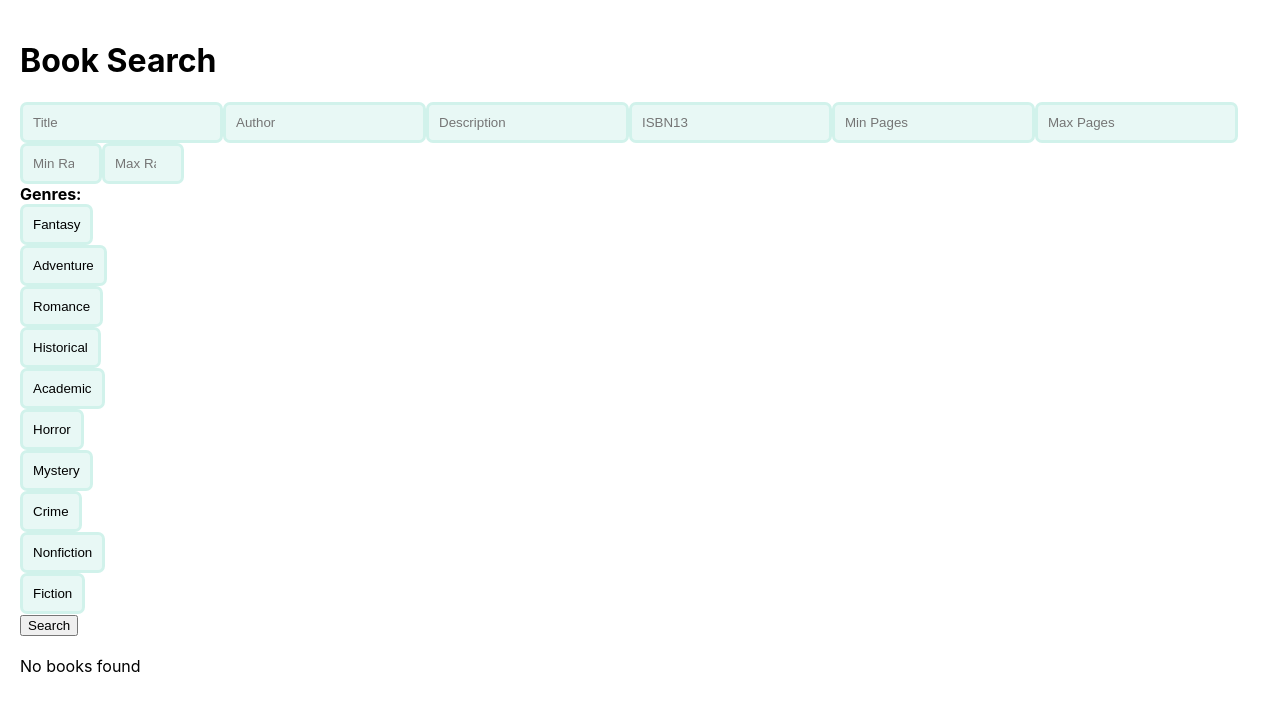
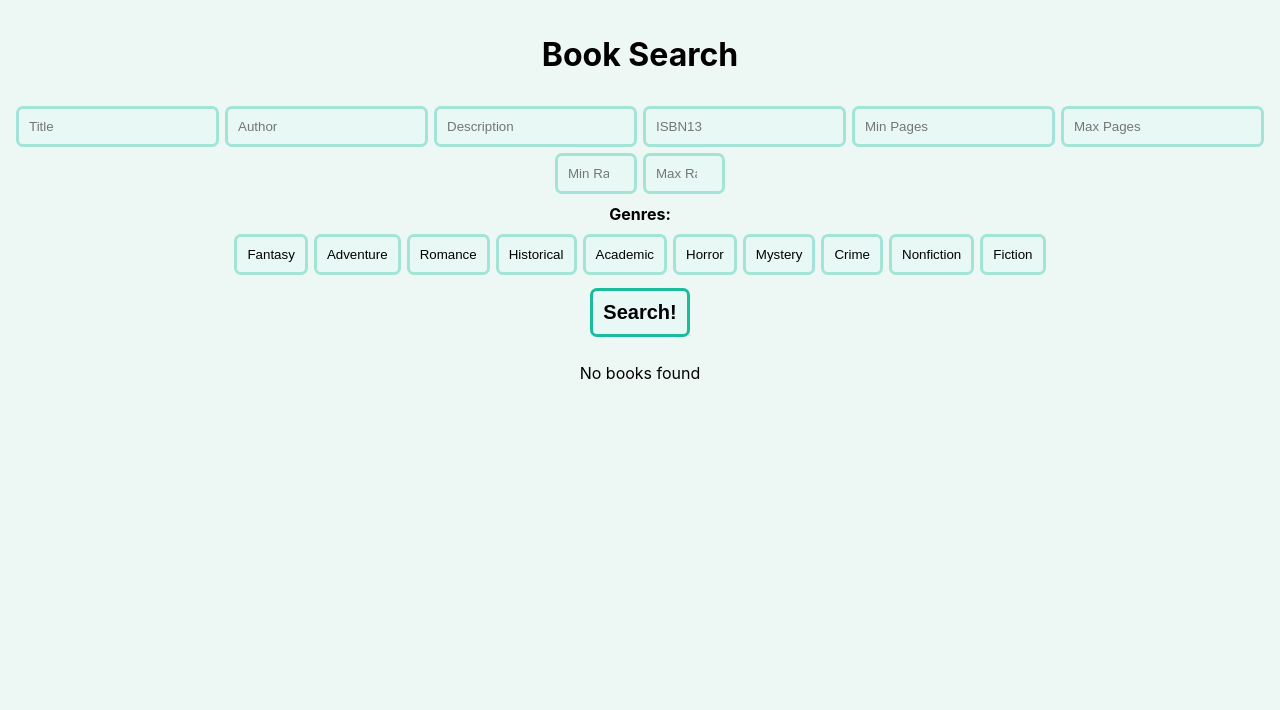
Before and after one commit to GeneralMari0/COMP455---Final-Project, a React (Create React App) app in the folder frontend/: page / in a window 1280 px wide. Shown: the top 710 px of the page. Built offline with nearby package versions, Linux system fonts and the light colour scheme.

Commit message:
Many more style changes

```diff
--- a/frontend/src/App.js
+++ b/frontend/src/App.js
@@ -37,7 +37,7 @@ const App = () => {
     };
 
     return (
-        <div style={{ padding: '20px' }}>
+        <div>
             <h1>Book Search</h1>
             <SearchPanel onSearch={getBooks} />
             <BookResults books={books} />
--- a/frontend/src/components/BookResults.js
+++ b/frontend/src/components/BookResults.js
@@ -61,7 +61,7 @@ const BookResults = ({ books }) => {
                             <p>
                                 <strong>ISBN13:</strong> {book.isbn13}
                             </p>
-                            <p>
+                            <p class="description">
                                 <strong>Description:</strong> {book.description}
                             </p>
                             {book.link && (
--- a/frontend/src/components/SearchPanel.js
+++ b/frontend/src/components/SearchPanel.js
@@ -49,30 +49,39 @@ const SearchPanel = ({ onSearch }) => {
     };
 
     return (
-        <form onSubmit={handleSubmit} style={{ marginBottom: '20px' }}>
+        <form onSubmit={handleSubmit}>
+	    <div>
                 <input
                     type="text"
                     placeholder="Title"
                     value={title}
                     onChange={(e) => setTitle(e.target.value)}
+	    	    onFocus={(e) => e.target.className = "textBoxSelected"}
+	    	    onBlur={(e) => e.target.className = "textBoxDeselected"}
                 />
                 <input
                     type="text"
                     placeholder="Author"
                     value={author}
                     onChange={(e) => setAuthor(e.target.value)}
+	    	    onFocus={(e) => e.target.className = "textBoxSelected"}
+	    	    onBlur={(e) => e.target.className = "textBoxDeselected"}
                 />
                 <input
                     type="text"
                     placeholder="Description"
                     value={description}
                     onChange={(e) => setDescription(e.target.value)}
+	    	    onFocus={(e) => e.target.className = "textBoxSelected"}
+	    	    onBlur={(e) => e.target.className = "textBoxDeselected"}
                 />
                 <input
                     type="text"
                     placeholder="ISBN13"
                     value={isbn13}
                     onChange={(e) => setIsbn13(e.target.value)}
+	    	    onFocus={(e) => e.target.className = "textBoxSelected"}
+	    	    onBlur={(e) => e.target.className = "textBoxDeselected"}
                 />
                 <input
                     type="number"
@@ -80,6 +89,8 @@ const SearchPanel = ({ onSearch }) => {
                     placeholder="Min Pages"
                     value={minPages}
                     onChange={(e) => setMinPages(e.target.value)}
+	    	    onFocus={(e) => e.target.className = "textBoxSelected"}
+	    	    onBlur={(e) => e.target.className = "textBoxDeselected"}
                 />
                 <input
                     type="number"
@@ -87,6 +98,8 @@ const SearchPanel = ({ onSearch }) => {
     		    min="0"
                     value={maxPages}
                     onChange={(e) => setMaxPages(e.target.value)}
+	    	    onFocus={(e) => e.target.className = "textBoxSelected"}
+	    	    onBlur={(e) => e.target.className = "textBoxDeselected"}
                 />
                 <input
                     type="number"
@@ -96,6 +109,8 @@ const SearchPanel = ({ onSearch }) => {
                     placeholder="Min Rating"
                     value={minRating}
                     onChange={(e) => setMinRating(e.target.value)}
+	    	    onFocus={(e) => e.target.className = "textBoxSelected"}
+	    	    onBlur={(e) => e.target.className = "textBoxDeselected"}
                 />
                 <input
                     type="number"
@@ -105,13 +120,17 @@ const SearchPanel = ({ onSearch }) => {
                     placeholder="Max Rating"
                     value={maxRating}
                     onChange={(e) => setMaxRating(e.target.value)}
+	    	    onFocus={(e) => e.target.className = "textBoxSelected"}
+	    	    onBlur={(e) => e.target.className = "textBoxDeselected"}
                 />
+	    </div>
 	    <div>
             <label><strong>Genres:</strong></label>
+	        <div>
                     {genres.map((genre) => (
-                    <div key={genre}>
 	                <input
                             type="button"
+			    key={genre}
 		            value={genre}
 		            onClick={(e) => {
 		                handleGenreChange(e)
@@ -122,10 +141,12 @@ const SearchPanel = ({ onSearch }) => {
 			        }
 		            } }
                         />
-                    </div>
                     ))}
 	        </div>
-            <button type="submit">Search</button>
+	    </div>
+	    <div>
+	        <input type="submit" value="Search!" />
+	    </div>
         </form>
     );
 };
--- a/frontend/src/index.css
+++ b/frontend/src/index.css
@@ -1,4 +1,5 @@
 body {
+  background-color: #edf8f5;
   margin: 0;
   font-family: -apple-system, BlinkMacSystemFont, 'Segoe UI', 'Roboto', 'Oxygen',
     'Ubuntu', 'Cantarell', 'Fira Sans', 'Droid Sans', 'Helvetica Neue',
@@ -12,10 +13,24 @@ code {
     monospace;
 }
 
+.description{
+	margin-left: 20%;
+	margin-right: 20%;
+}
+
+div{
+	text-align: center;
+	align-items: center;
+	justify-content: center;
+	padding-top: 7px;
+}
+
 input{
+	margin: 3px;
+	outline: none;
 	border-radius: 7px;
 	border-width: 3px;
-	border-color: #d1f2eb;
+	border-color: #a3e4d7;
 	padding: 10px;
 	background-color: #e8f8f5;
 	border-style: solid;
@@ -25,28 +40,54 @@ input[type=button]:hover{
 	cursor: pointer;
 }
 
-@keyframes buttonTurnOn{
-	from { color: black; border-color: #d1f2eb; background-color: #e8f8f5; }
-	to { color: white; border-color: #148f77; background-color: #0e6655; }
+input[type=submit]{
+	font-size: 20px;
+	font-weight: bold;
+	border-color: #1abc9c;
 }
 
-.buttonDefault{
+input[type=submit]:hover{
+	cursor: pointer;
+}
 
+@keyframes textBoxSelected{
+	from { border-color: #a3e4d7; }
+	to { border-color: #148f77; }
+}
+
+.textBoxSelected{
+	border-color: #a3e4d7;
+	border-color: #148f77;
+	animation: textBoxSelected 0.3s;
+}
+
+@keyframes textBoxDeselected{
+	from { border-color: #148f77; }
+	to { border-color: #a3e4d7; }
+}
+
+.textBoxDeselected{
+	animation: textBoxDeselected 0.3s;
+}
+
+@keyframes buttonOn{
+	from { color: black; border-color: #a3e4d7; background-color: #e8f8f5; }
+	to { color: white; border-color: #148f77; background-color: #0e6655; }
 }
 
 .buttonOn{
 	border-color: #148f77;
 	background-color: #0e6655;
 	color: white;
-	animation: buttonTurnOn 0.3s;
+	animation: buttonOn 0.3s;
 }
 
 
-@keyframes buttonTurnOff {
+@keyframes buttonOff {
 	from { color: white; border-color: #148f77; background-color: #0e6655; }
-	to { color: black; border-color: #d1f2eb; background-color: #e8f8f5; }
+	to { color: black; border-color: #a3e4d7; background-color: #e8f8f5; }
 }
 
 .buttonOff{
-	animation: buttonTurnOff 0.3s;
+	animation: buttonOff 0.3s;
 }
```
Lines whose indentation alone changed are shown as unchanged.
